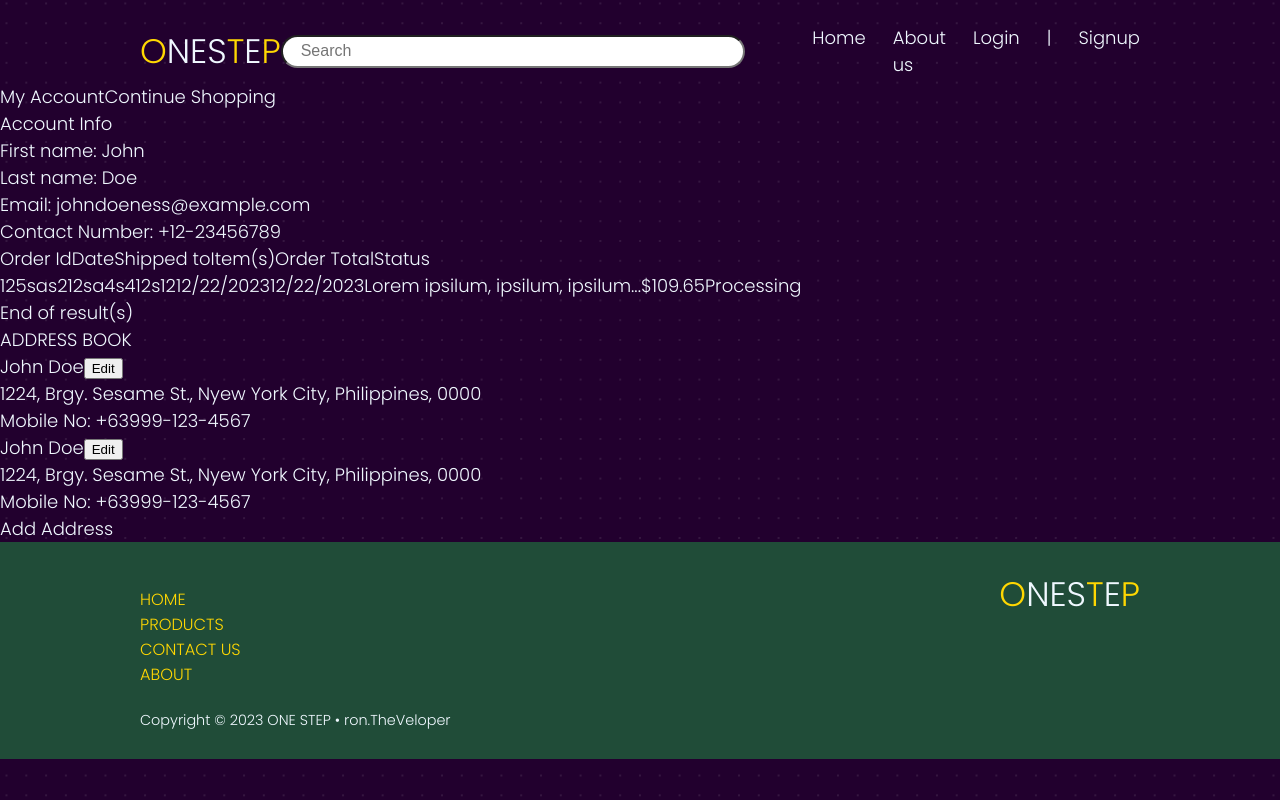
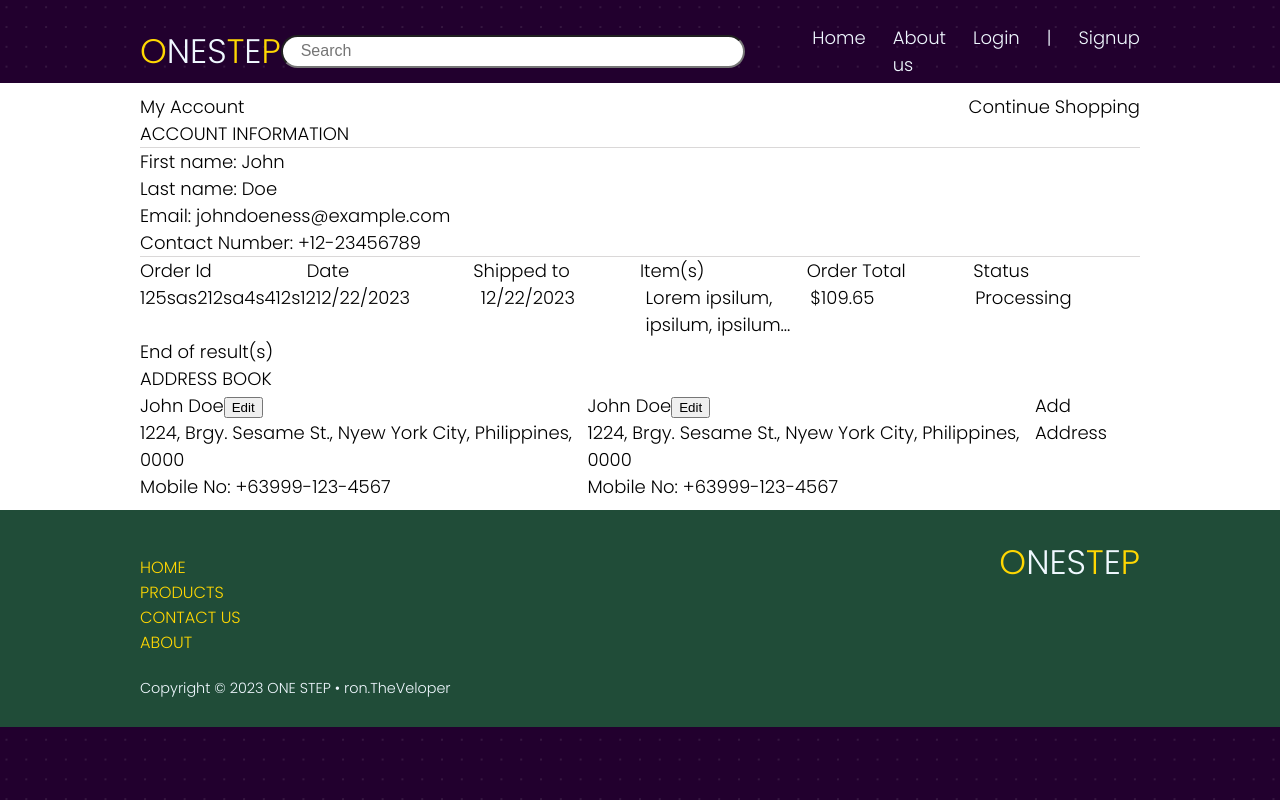
Before and after one commit to ron062394/Onestep-MERN, a React (Create React App) app in the folder frontend/: page /profile in a window 1280 px wide. Built offline with nearby package versions, Linux system fonts and the light colour scheme.

Commit message:
feat: Added MyAccount page initial styling

```diff
--- a/frontend/src/pages/Profile.css
+++ b/frontend/src/pages/Profile.css
@@ -0,0 +1,26 @@
+.profile-section {
+    background-color: rgb(255, 255, 255);
+    color: black;
+    padding: 10px 140px;
+}
+
+
+.profile-section-header {
+    display: flex;
+    justify-content: space-between;
+}
+
+.acc-information > div {
+    border-bottom: 1px solid rgb(218, 216, 216);
+}
+
+.orders > div {
+    display: grid;
+    grid-template-columns: repeat(6, 1fr);
+}
+
+
+.address-book {
+    display: flex;
+
+}
--- a/frontend/src/pages/Profile.jsx
+++ b/frontend/src/pages/Profile.jsx
@@ -1,15 +1,16 @@
 import React from 'react';
+import "./Profile.css"
 
 function Profile() {
 
   return (
     <div className="profile-section">
-      <div>
+      <div className='profile-section-header'>
         <span>My Account</span>
         <span>Continue Shopping</span>
       </div>
-      <div>
-        <div>Account Info</div>
+      <div className='acc-information'>
+        <div>ACCOUNT INFORMATION</div>
         <div>
           <div>First name: <span>John</span></div>
           <div>Last name: <span>Doe</span></div>
@@ -17,7 +18,7 @@ function Profile() {
           <div>Contact Number: <span>+12-23456789</span></div>
         </div>
       </div>
-      <div className="Orders">
+      <div className="orders">
         <div>
           <span>Order Id</span>
           <span>Date</span>
@@ -36,8 +37,8 @@ function Profile() {
         </div>
         <div>End of result(s)</div>
       </div>
-      <div>
-        <div>ADDRESS BOOK</div>
+      <div>ADDRESS BOOK</div>
+      <div className='address-book'>
         <div>
           <div>
             <span>John Doe</span>
```
